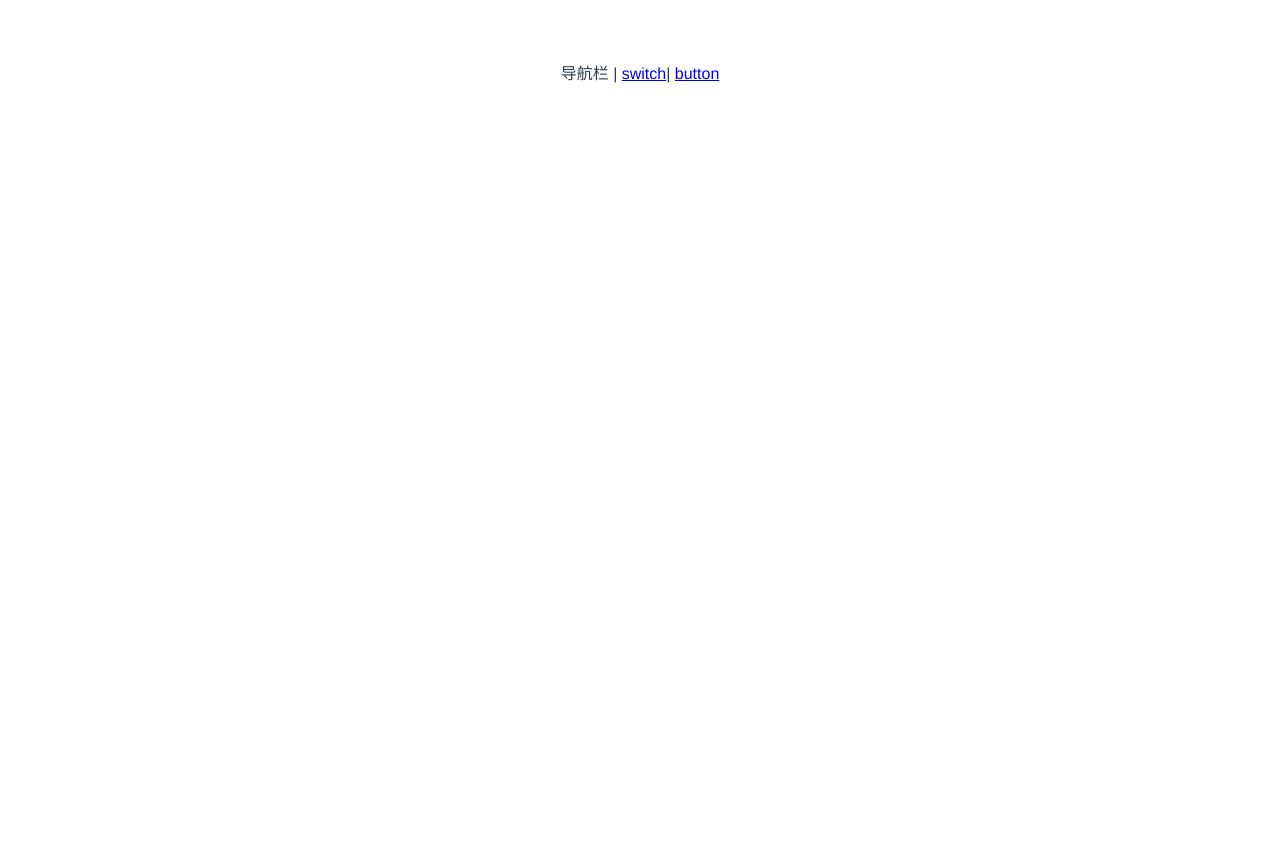
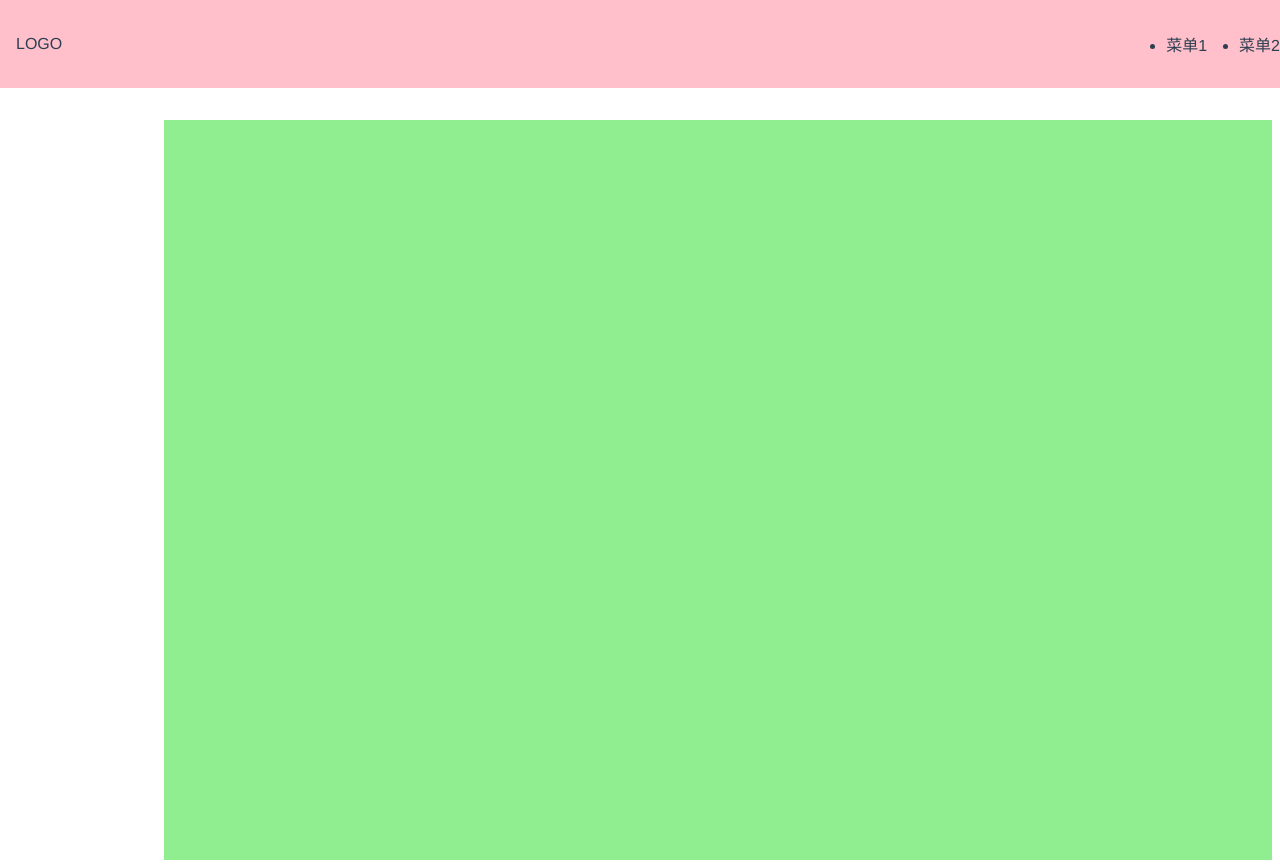
Before and after one commit to youranjianmuchang/J-UI, a Vue app: page /#/Doc in a window 1280 px wide. Before the commit this address led to /#/. Before the commit the page ends 800 px from the top, so only its background shows below. Built offline with nearby package versions, Linux system fonts and the light colour scheme.

Commit message:
Topnav组件封装

```diff
--- a/package.json
+++ b/package.json
@@ -10,6 +10,7 @@
     "vue-router": "4.0.0-beta.3"
   },
   "devDependencies": {
+    "sass": "1.26.10",
     "@vue/compiler-sfc": "^3.0.0-rc.1",
     "vite": "^1.0.0-rc.1"
   }
--- a/src/App.vue
+++ b/src/App.vue
@@ -1,15 +1,8 @@
 <template>
-  <div>
-    导航栏 |
-    <router-link to="/switch">switch</router-link>|
-    <router-link to="/button">button</router-link>
-  </div>
   <router-view />
 </template>
 
 <script>
-import HelloWorld from "./components/HelloWorld.vue";
-
 export default {
   name: "App"
 };
--- a/src/components/HelloWorld.vue
+++ /dev/null
@@ -1,19 +0,0 @@
-<template>
-  <h1>{{ msg }}</h1>
-  <button @click="count++">count is: {{ count }}</button>
-  <p>Edit <code>components/HelloWorld.vue</code> to test hot module replacement.</p>
-</template>
-
-<script>
-export default {
-  name: 'HelloWorld',
-  props: {
-    msg: String
-  },
-  data() {
-    return {
-      count: 0
-    }
-  }
-}
-</script>
--- /dev/null
+++ b/src/components/Topnav.vue
@@ -0,0 +1,69 @@
+<template>
+  <div class="topnav">
+    <div class="logo">LOGO</div>
+    <ul class="menu">
+      <li>菜单1</li>
+      <li>菜单2</li>
+    </ul>
+    <span class="toggleAside" @click="toggleMenu"></span>
+  </div>
+</template>
+<script lang="ts">
+import { inject, Ref } from "vue";
+export default {
+  setup() {
+    const menuVisible = inject<Ref<boolean>>("menuVisible"); // get
+    const toggleMenu = () => {
+      menuVisible.value = !menuVisible.value;
+    };
+    return { toggleMenu };
+  },
+};
+</script>
+<style lang="scss" scoped>
+.topnav {
+  background: pink;
+  display: flex;
+  padding: 16px;
+  position: fixed;
+  top: 0;
+  left: 0;
+  width: 100%;
+  z-index: 10;
+  justify-content: center;
+  align-items: center;
+  > .logo {
+    max-width: 6em;
+    margin-right: auto;
+  }
+  > .menu {
+    display: flex;
+    white-space: nowrap;
+    flex-wrap: nowrap;
+    > li {
+      margin: 0 1em;
+    }
+  }
+  > .toggleAside {
+    width: 24px;
+    height: 24px;
+    background: red;
+    position: absolute;
+    left: 16px;
+    top: 50%;
+    transform: translateY(-50%);
+    display: none;
+  }
+  @media (max-width: 500px) {
+    > .menu {
+      display: none;
+    }
+    > .logo {
+      margin: 0 auto;
+    }
+    > .toggleAside {
+      display: inline-block;
+    }
+  }
+}
+</style>
--- a/src/main.ts
+++ b/src/main.ts
@@ -2,11 +2,15 @@ import { createApp } from 'vue'
 import App from './App.vue'
 import './index.css'
 import { createWebHashHistory, createRouter } from 'vue-router'
+import Home from './views/Home.vue'
+import Doc from './views/Doc.vue'
 
 const history = createWebHashHistory()
 const router = createRouter({
     history: history,
     routes: [
+        { path: '/', component: Home },
+        { path: '/Doc', component: Doc },
         { path: '/switch', component: '' },
         { path: '/button', component: '' },
     ]
--- /dev/null
+++ b/src/views/Doc.vue
@@ -0,0 +1,88 @@
+<template>
+  <div class="layout">
+    <Topnav class="nav" />
+    <div class="content">
+      <aside v-if="menuVisible">
+        <h2>组件列表</h2>
+        <ol>
+          <li>
+            <router-link to="/doc/switch">Switch 组件</router-link>
+          </li>
+          <li>
+            <router-link to="/doc/button">Button 组件</router-link>
+          </li>
+          <li>
+            <router-link to="/doc/dialog">Dialog 组件</router-link>
+          </li>
+          <li>
+            <router-link to="/doc/tabs">Tabs 组件</router-link>
+          </li>
+        </ol>
+      </aside>
+      <main>
+        <router-view />
+      </main>
+    </div>
+  </div>
+</template>
+<script lang="ts">
+import Topnav from "../components/Topnav.vue";
+import { inject, Ref } from "vue";
+export default {
+  components: { Topnav },
+  setup() {
+    const menuVisible = inject<Ref<boolean>>("menuVisible"); // get
+    return { menuVisible };
+  }
+};
+</script>
+<style lang="scss" scoped>
+.layout {
+  display: flex;
+  flex-direction: column;
+  height: 100vh;
+  > .nav {
+    flex-shrink: 0;
+  }
+  > .content {
+    flex-grow: 1;
+    padding-top: 60px;
+    padding-left: 156px;
+    @media (max-width: 500px) {
+      padding-left: 0;
+    }
+  }
+}
+.content {
+  display: flex;
+  > aside {
+    flex-shrink: 0;
+  }
+  > main {
+    flex-grow: 1;
+    padding: 16px;
+    background: lightgreen;
+  }
+}
+aside {
+  background: lightblue;
+  width: 150px;
+  padding: 16px;
+  position: fixed;
+  top: 0;
+  left: 0;
+  padding-top: 70px;
+  height: 100%;
+  > h2 {
+    margin-bottom: 4px;
+  }
+  > ol {
+    > li {
+      padding: 4px 0;
+    }
+  }
+}
+main {
+  overflow: auto;
+}
+</style>
--- /dev/null
+++ b/src/views/Home.vue
@@ -0,0 +1,42 @@
+<template>
+  <div>
+    <Topnav />
+    <div class="banner">
+      <h1>轱辘UI</h1>
+      <h2>一个厉害的 UI 框架</h2>
+      <p class="actions">
+        <a href="https://github.com">GitHub</a>
+        <router-link to="/doc">开始</router-link>
+      </p>
+    </div>
+  </div>
+</template>
+<script lang="ts">
+import Topnav from "../components/Topnav.vue";
+export default {
+  components: { Topnav }
+};
+</script>
+<style lang="scss" scoped>
+.banner {
+  padding: 100px 0;
+  display: flex;
+  justify-content: center;
+  align-items: center;
+  flex-direction: column;
+  background: lightgreen;
+  > .actions {
+    padding: 8px 0;
+    a {
+      margin: 0 8px;
+      background: #fff;
+      display: inline-block;
+      $h: 28px;
+      height: $h;
+      line-height: $h;
+      border-radius: $h/2;
+      padding: 0 8px;
+    }
+  }
+}
+</style>
```
Also changed, not shown: 1 other file (tests, documents, lock files or other folders).
